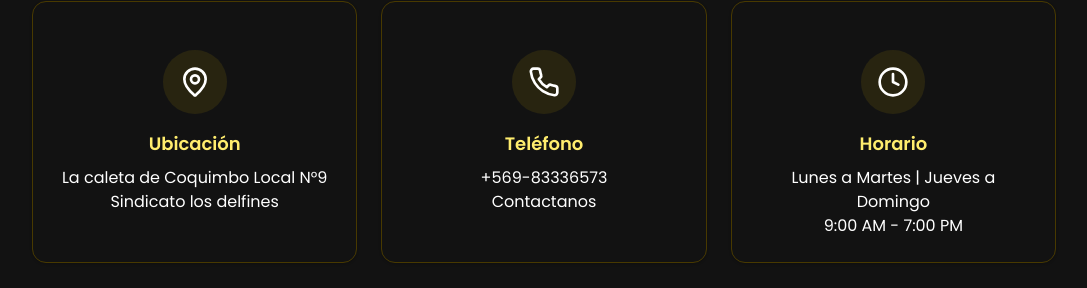
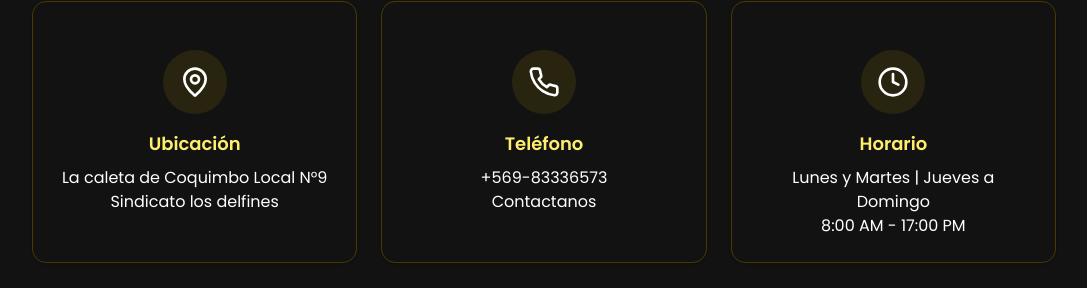
Before and after one commit to M0SK44/el-coquimbano, a Next.js app: page / in a window 1280 px wide. Shown: the part 2557-2845 px from the top of the page, without its empty margins (96-1183 px from the left). Built offline with nearby package versions, Linux system fonts and the light colour scheme; a web font is replaced by a local one.

Commit message:
Nuevos cambios en horarios

```diff
--- a/components/contact.tsx
+++ b/components/contact.tsx
@@ -63,9 +63,9 @@ export function Contact() {
               </div>
               <h3 className="font-semibold text-lg mb-2 text-card-foreground">Horario</h3>
               <p className="text-muted-foreground text-white">
-                Lunes a Martes | Jueves a Domingo
+                Lunes y Martes | Jueves a Domingo
                 <br />
-                9:00 AM - 7:00 PM
+                8:00 AM - 17:00 PM
               </p>
             </CardContent>
           </Card>
```
